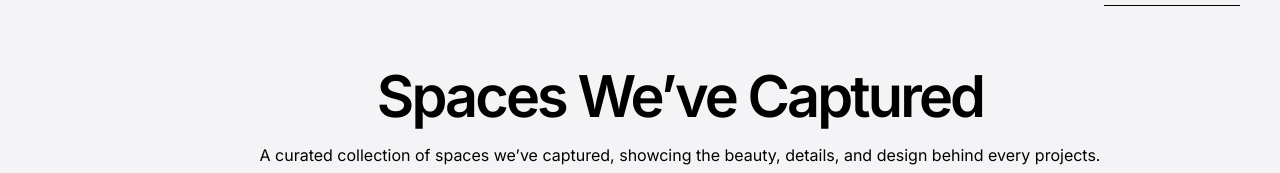
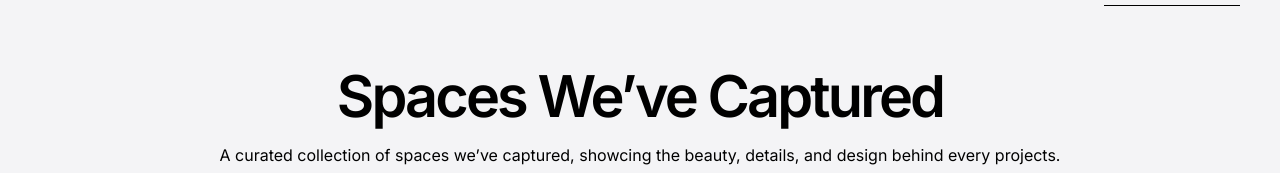
Before and after one commit to Gigawashudas/st-photography, a Next.js app: page / in a window 1280 px wide. Shown: the part 953-1126 px from the top of the page. Built offline with nearby package versions, Linux system fonts and the light colour scheme; no server answers; the database is empty.

Commit message:
hero oroginal

```diff
--- a/components/hero/cinematic-hero.tsx
+++ b/components/hero/cinematic-hero.tsx
@@ -2,9 +2,9 @@
 
 import Image from 'next/image';
 import { motion } from 'motion/react';
+import heroImage from './hero.jpeg';
 
-const heroImage =
-  'https://images.unsplash.com/photo-1515886657613-9f3515b0c78f?auto=format&fit=crop&w=2400&q=90';
+// const heroImage ='https://images.unsplash.com/photo-1515886657613-9f3515b0c78f?auto=format&fit=crop&w=2400&q=90';
 
 export function CinematicHero() {
   return (
--- a/components/projects/featured-work.tsx
+++ b/components/projects/featured-work.tsx
@@ -85,11 +85,11 @@ export function FeaturedWork({ projects }: FeaturedWorkProps) {
             }}
             className="lg:col-span-full"
           >
-            <div className="flex w-dvw flex-col items-center justify-center gap-5">
-              <h2 className="type-display-md min-w-200 text-center whitespace-nowrap">
+            <div className="flex w-full flex-col items-center justify-center gap-5">
+              <h2 className="type-display-md min-w-full text-center whitespace-nowrap">
                 Spaces We’ve Captured
               </h2>
-              <p className="w-300 text-center">
+              <p className="w-full text-center">
                 A curated collection of spaces we’ve captured, showcing the beauty, details, and
                 design behind every projects.
               </p>
```
Also changed, not shown: components/hero/hero.jpeg (added).
